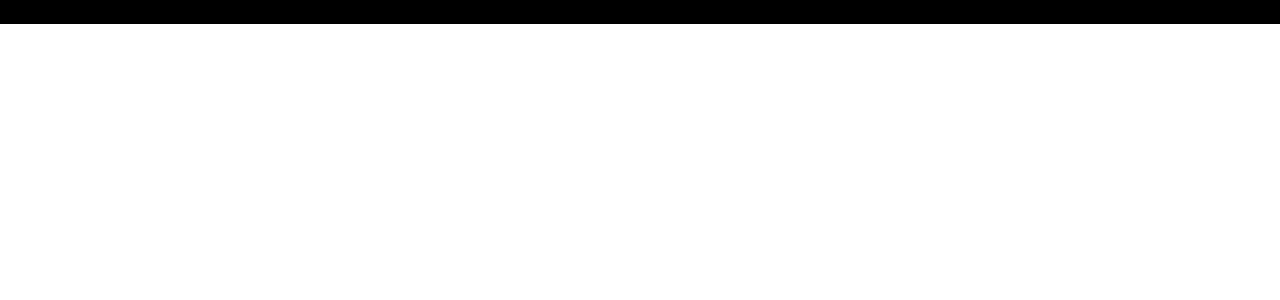
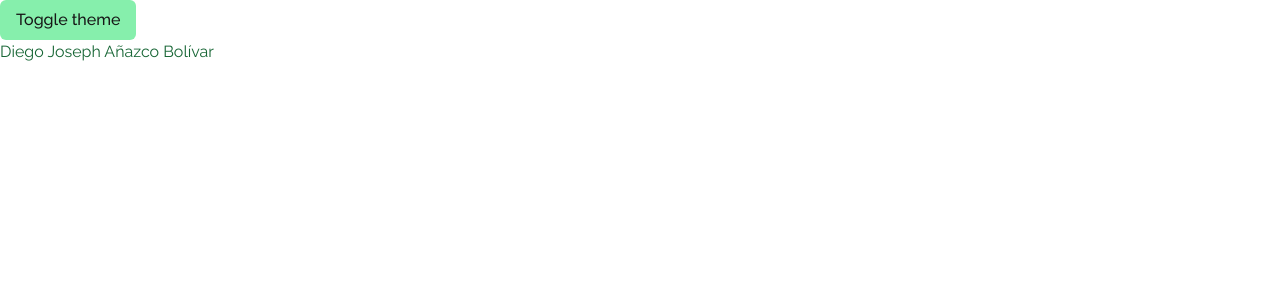
Before and after one commit to diegoanazco79/portfolio-dev, a Next.js app: page / in a window 1280 px wide. Shown: the top 300 px of the page. Built offline with nearby package versions, Linux system fonts and the light colour scheme.

Commit message:
:sparkles: NEW FEAUTURE :: Adding a theme provider

```diff
--- a/src/app/layout.tsx
+++ b/src/app/layout.tsx
@@ -1,7 +1,9 @@
 import React from 'react';
 import type { Metadata } from 'next';
+import { Raleway } from 'next/font/google';
 
-import { Raleway } from 'next/font/google';
+import { Providers } from './providers';
+
 import './globals.css';
 
 const raleway = Raleway({ subsets: ['latin'] });
@@ -16,8 +18,12 @@
   children: React.ReactNode
 }) {
   return (
-    <html lang='en'>
-      <body className={raleway.className}>{children}</body>
+    <html lang='en' suppressHydrationWarning>
+      <body className={raleway.className}>
+        <Providers>
+          {children}
+        </Providers>
+      </body>
     </html>
   );
 }
--- a/src/app/page.tsx
+++ b/src/app/page.tsx
@@ -1,7 +1,23 @@
+'use client';
+
+import { useTheme } from 'next-themes';
+
 export default function Home () {
+  const { theme, setTheme } = useTheme();
+
   return (
-    <main className='max-w-screen-xl mx-auto bg-black'>
-      <h1>Diego Añazco Bolívar</h1>
+    <main className='max-w-screen-xl mx-auto'>
+      <button
+        type='button'
+        aria-label='Toggle Theme'
+        className='inline-flex items-center justify-center h-10 px-4 font-medium bg-green-300 rounded-md hover:bg-green-400 focus-visible:ring-green-400 dark:bg-green-800 dark:hover:bg-green-900 text-neutral-900 dark:text-neutral-50'
+        onClick={() => {
+          setTheme(theme === 'dark' ? 'light' : 'dark');
+        }}
+      >
+        Toggle theme
+      </button>
+      <h1 className='text-green-800 dark:text-red-600'>Diego Joseph Añazco Bolívar</h1>
     </main>
   );
 }
--- /dev/null
+++ b/src/app/providers.tsx
@@ -0,0 +1,12 @@
+'use client';
+
+import React from 'react';
+import { ThemeProvider } from 'next-themes';
+
+export function Providers ({ children }: { children: React.ReactNode }) {
+  return (
+    <ThemeProvider attribute='class' enableSystem={false}>
+      {children}
+    </ThemeProvider>
+  );
+}
--- a/tailwind.config.ts
+++ b/tailwind.config.ts
@@ -15,6 +15,7 @@
       }
     }
   },
-  plugins: []
+  plugins: [],
+  darkMode: 'class'
 };
 export default config;
```
Also changed, not shown: package.json (+8 -7 lines), 1 other file (tests, documents, lock files or other folders).
